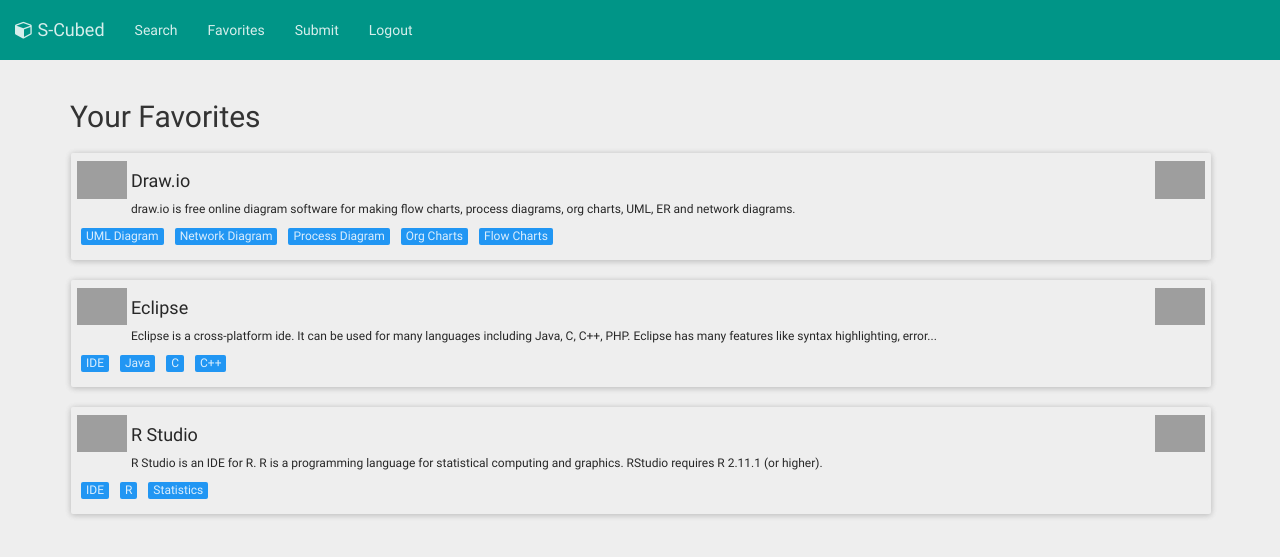
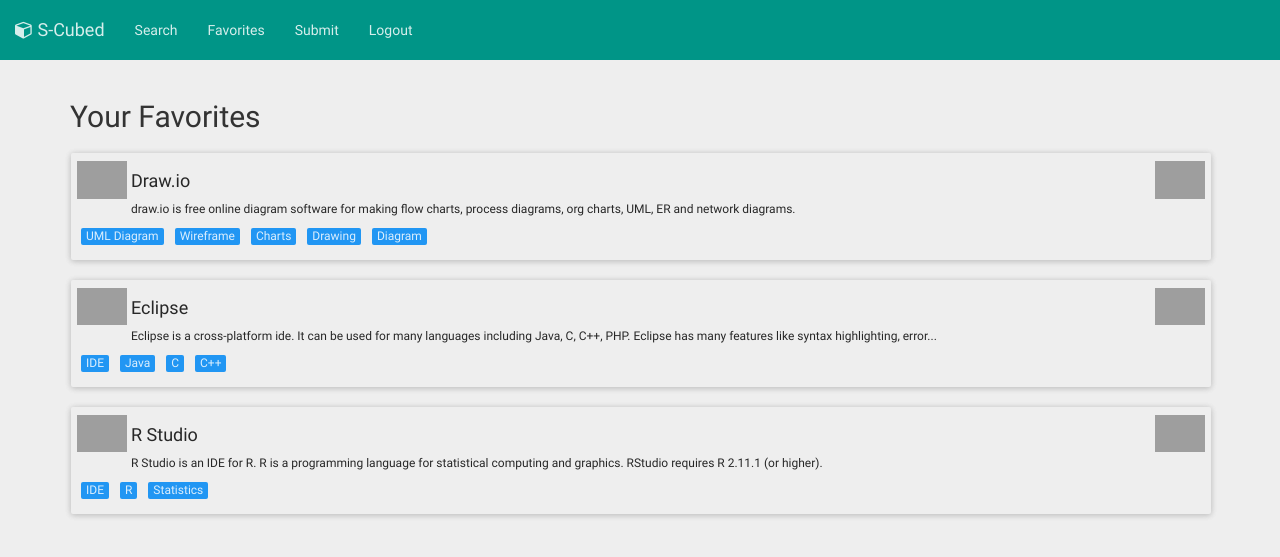
Before and after one commit to cheble/S-Cubed, a Jekyll site: the page built from Favorites.html, in a window 1280 px wide, cut to the strip 0-557 px from the top of the page. Built offline with Jekyll 4.4.1, drawn with Linux system fonts in a browser that asks for light colours; nearby versions of some CDN libraries; library files that are not in the unit come from our copies; Markdown is read by kramdown in place of the engine named in the settings; grey boxes are pictures that could not be loaded.

Commit message:
congregated tags and changed popular tags

```diff
--- a/_data/details.json
+++ b/_data/details.json
@@ -4,10 +4,10 @@
     "id": "draw_io",
     "tags": [
       "UML Diagram",
-      "Network Diagram",
-      "Process Diagram",
-      "Org Charts",
-      "Flow Charts"
+      "Wireframe",
+      "Charts",
+      "Drawing",
+      "Diagram"
     ],
     "image": "https://www.draw.io/images/logo-flat.png",
     "details": "draw.io is free online diagram software for making flow charts, process diagrams, org charts, UML, ER and network diagrams.",
@@ -98,9 +98,10 @@
     "id": "gliffy",
     "tags": [
       "UML Diagram",
-      "Network Diagram",
-      "Venn Diagram",
-      "Technical Drawing"
+      "Wireframe",
+      "Charts",
+      "Drawing",
+      "Diagram"
     ],
     "image": "https://pbs.twimg.com/profile_images/431840457467785216/n6nG92M7.png",
     "details": "Giffy helps to create professional-quality flowcharts, Org charts, UML diagrams, Network diagrams, Wireframes, Technical drawings and more. Gliffy works directly in your browser!.",
--- a/_data/draw_io.json
+++ b/_data/draw_io.json
@@ -3,10 +3,10 @@
   "id": "draw_io",
   "tags": [
     "UML Diagram",
-    "Network Diagram",
-    "Process Diagram",
-    "Org Charts",
-    "Flow Charts"
+    "Wireframe",
+    "Charts",
+    "Drawing",
+    "Diagram"
   ],
   "image": "https://www.draw.io/images/logo-flat.png",
   "details": "draw.io is free online diagram software for making flow charts, process diagrams, org charts, UML, ER and network diagrams.",
--- a/_data/gliffy.json
+++ b/_data/gliffy.json
@@ -3,9 +3,10 @@
   "id": "gliffy",
   "tags": [
     "UML Diagram",
-    "Network Diagram",
-    "Venn Diagram",
-    "Technical Drawing"
+    "Wireframe",
+    "Charts",
+    "Drawing",
+    "Diagram"
   ],
   "image": "https://pbs.twimg.com/profile_images/431840457467785216/n6nG92M7.png",
   "details": "Giffy helps to create professional-quality flowcharts, Org charts, UML diagrams, Network diagrams, Wireframes, Technical drawings and more. Gliffy works directly in your browser!.",
```
Also changed, not shown: _data/main.json (+16 -23 lines), README.md.
